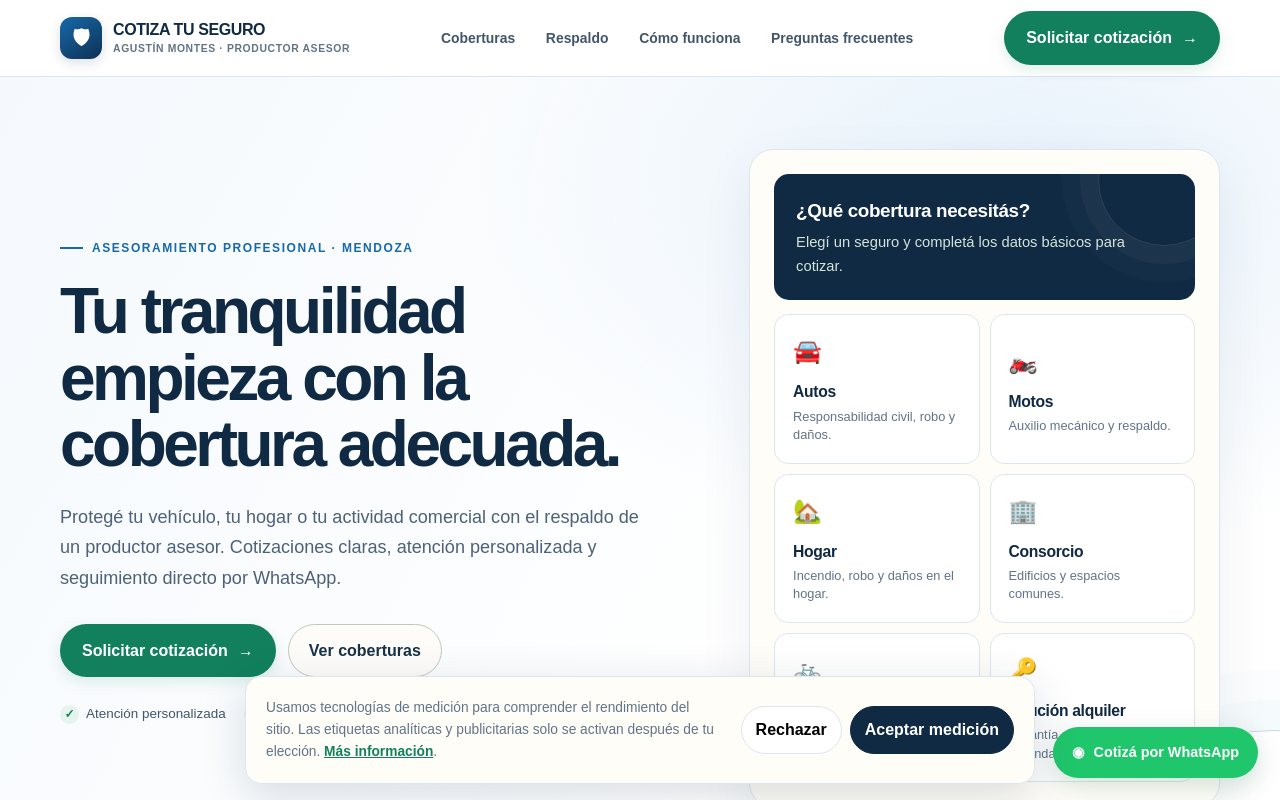
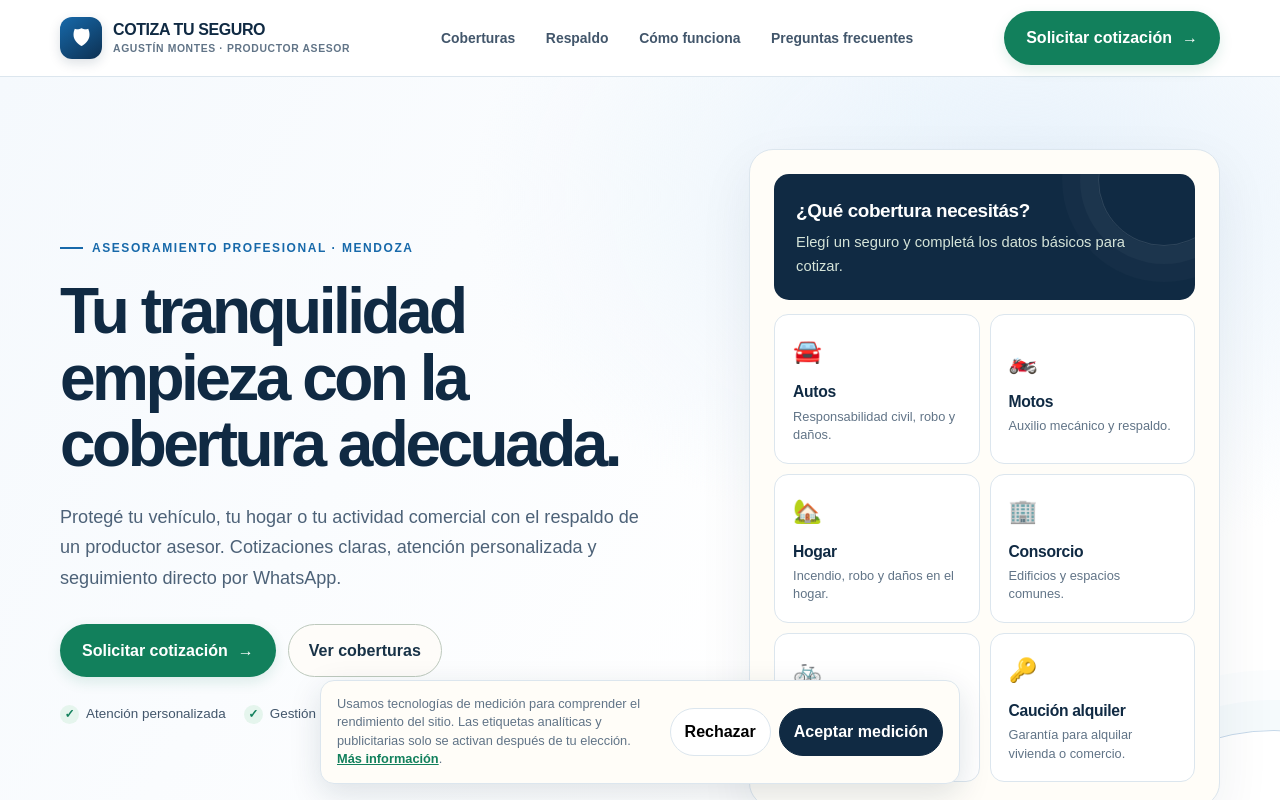
Before and after one commit to popnegro/cotizatuseguro, a Next.js app: page / in a window 1280 px wide. Shown: the top 800 px of the page. Built offline with nearby package versions, Linux system fonts and the light colour scheme.

Commit message:
feat(ux): P0 styles — mobile menu, selected product, compact consent, FAB

```diff
--- a/app/globals.css
+++ b/app/globals.css
@@ -165,15 +165,40 @@ h2{color:#102a43}
 .footer-column a:hover{color:#1769aa}
 .footer-bottom{display:flex;justify-content:space-between;gap:16px;flex-wrap:wrap;padding:20px 0;border-top:1px solid #dce6ee;font-size:.78rem}
 .footer-bottom a{color:#52677c}
-.floating-whatsapp{position:fixed;z-index:18;right:22px;bottom:22px;display:inline-flex;align-items:center;gap:9px;padding:14px 19px;border-radius:999px;background:#20c66b;color:#fff;text-decoration:none;font-size:.9rem;font-weight:800;box-shadow:0 8px 26px #0b5e322e;transition:transform .15s,background .15s}
-.floating-whatsapp:hover{background:#17ad59;transform:translateY(-2px)}
-.consent-banner{border-color:#dce6ee;border-radius:16px;box-shadow:0 12px 45px #102a4328}
+.floating-cta{position:fixed;z-index:18;right:22px;bottom:22px;display:inline-flex;align-items:center;gap:9px;padding:14px 19px;border-radius:999px;background:#20c66b;color:#fff;text-decoration:none;font-size:.9rem;font-weight:800;box-shadow:0 8px 26px #0b5e322e;transition:transform .15s,background .15s}
+.floating-cta:hover{background:#17ad59;transform:translateY(-2px)}
+.consent-banner{border-color:#dce6ee;border-radius:14px;box-shadow:0 10px 32px #102a4322;padding:14px 16px;gap:14px;max-width:640px}
+.consent-banner p{font-size:.8rem;line-height:1.45}
 .consent-actions .accept{background:#102a43;border-color:#102a43}
 @media(max-width:1080px){.main-nav{gap:14px}.main-nav a{font-size:.78rem}.header-inner{gap:14px}.brand{font-size:.9rem}.brand-mark{width:38px;height:38px}.coverage-grid{grid-template-columns:repeat(2,minmax(0,1fr))}.assurance-grid{grid-template-columns:repeat(2,minmax(0,1fr))}}
 @media(max-width:900px){.main-nav{display:none}.header-inner{min-height:72px}.hero{padding:54px 0}.hero-grid{grid-template-columns:1fr;gap:30px}.hero-card{max-width:640px}.quote-layout{grid-template-columns:1fr;gap:22px}.quote-aside{position:static}.footer-layout{grid-template-columns:1fr 1fr}.footer-about{grid-column:1/-1}}
-@media(max-width:560px){.container{width:calc(100% - 28px)}.brand{font-size:.86rem}.brand small{font-size:.56rem}.brand-mark{width:35px;height:35px}.header-cta{padding:10px 12px;font-size:.75rem}.hero{padding:42px 0 48px}.hero-grid{gap:24px}h1{font-size:clamp(2.45rem,12.4vw,3.55rem)}.hero-card{padding:14px}.hero-card-top{padding:18px}.product-grid{gap:8px}.product-link{padding:13px}.product-link span:last-child{font-size:.75rem}.coverage-grid,.assurance-grid{grid-template-columns:1fr}.coverage-card{min-height:0;padding:20px}.section{padding:54px 0}.quote-card,.quote-aside{padding:20px}.footer-layout{grid-template-columns:1fr;gap:28px;padding:34px 0}.footer-about{grid-column:auto}.floating-whatsapp{right:12px;bottom:12px;padding:12px 15px;font-size:.82rem}.consent-banner{left:10px;right:10px;bottom:76px;padding:16px}.consent-actions{flex-direction:row}.consent-actions button{flex:1;padding:9px 10px;font-size:.8rem}.faq-list{grid-template-columns:1fr}}
+@media(max-width:560px){.container{width:calc(100% - 28px)}.brand{font-size:.86rem}.brand small{font-size:.56rem}.brand-mark{width:35px;height:35px}.header-cta{padding:10px 12px;font-size:.75rem}.hero{padding:42px 0 48px}.hero-grid{gap:24px}h1{font-size:clamp(2.45rem,12.4vw,3.55rem)}.hero-card{padding:14px}.hero-card-top{padding:18px}.product-grid{gap:8px}.product-link{padding:13px}.product-link span:last-child{font-size:.75rem}.coverage-grid,.assurance-grid{grid-template-columns:1fr}.coverage-card{min-height:0;padding:20px}.section{padding:54px 0}.quote-card,.quote-aside{padding:20px}.footer-layout{grid-template-columns:1fr;gap:28px;padding:34px 0}.footer-about{grid-column:auto}.floating-cta{right:12px;bottom:12px;padding:12px 15px;font-size:.82rem}.consent-banner{left:10px;right:10px;bottom:72px;padding:12px 14px;gap:12px}.consent-actions{flex-direction:row}.consent-actions button{flex:1;padding:9px 10px;font-size:.8rem}.faq-list{grid-template-columns:1fr}}
 @media(max-width:380px){.brand{min-width:0;flex-shrink:1;gap:7px;font-size:.8rem}.brand-copy{min-width:0}.brand small{display:none}.header-cta{padding:9px 10px;font-size:.7rem}}
 
 .company-strip{list-style:none;display:flex;flex-wrap:wrap;gap:10px;padding:0;margin:0 0 28px}
 .company-chip{display:inline-flex;align-items:center;justify-content:center;min-height:44px;padding:10px 16px;border:1px solid var(--line);border-radius:12px;background:#fff;color:var(--navy);font-size:.88rem;font-weight:800;letter-spacing:-.01em;box-shadow:0 4px 12px #102a4306}
 @media(max-width:560px){.company-chip{min-height:40px;padding:8px 12px;font-size:.8rem;border-radius:10px}}
+
+.product-link.is-selected{border-color:#1769aa;background:#f0f7fd;box-shadow:0 0 0 2px #1769aa33}
+.product-link.is-selected strong{color:#0d4777}
+
+.header-actions{display:flex;align-items:center;gap:10px;flex-shrink:0}
+.menu-toggle{display:none;width:44px;height:44px;border:1px solid var(--line);border-radius:12px;background:#fff;padding:0;cursor:pointer;flex-direction:column;align-items:center;justify-content:center;gap:5px}
+.menu-toggle span{display:block;width:18px;height:2px;background:var(--navy);border-radius:1px;transition:transform .18s,opacity .18s}
+.menu-toggle.is-open span:nth-child(1){transform:translateY(7px) rotate(45deg)}
+.menu-toggle.is-open span:nth-child(2){opacity:0}
+.menu-toggle.is-open span:nth-child(3){transform:translateY(-7px) rotate(-45deg)}
+.mobile-nav-panel{display:none;border-top:1px solid var(--line);background:#fff;box-shadow:0 16px 40px #102a4312}
+.mobile-nav{display:flex;flex-direction:column;padding:8px 16px 20px;gap:2px}
+.mobile-nav a{display:block;padding:14px 12px;text-decoration:none;color:var(--ink);font-weight:750;border-radius:10px}
+.mobile-nav a:hover{background:var(--sky);color:var(--blue)}
+.mobile-nav-cta{margin-top:8px;background:var(--green)!important;color:#fff!important;text-align:center;font-weight:800!important}
+.mobile-nav-cta:hover{background:var(--green-dark)!important;color:#fff!important}
+@media(max-width:900px){
+  .menu-toggle{display:inline-flex}
+  .header-cta{display:none}
+  .mobile-nav-panel{display:block}
+}
+@media(min-width:901px){
+  .mobile-nav-panel{display:none!important}
+}
```
